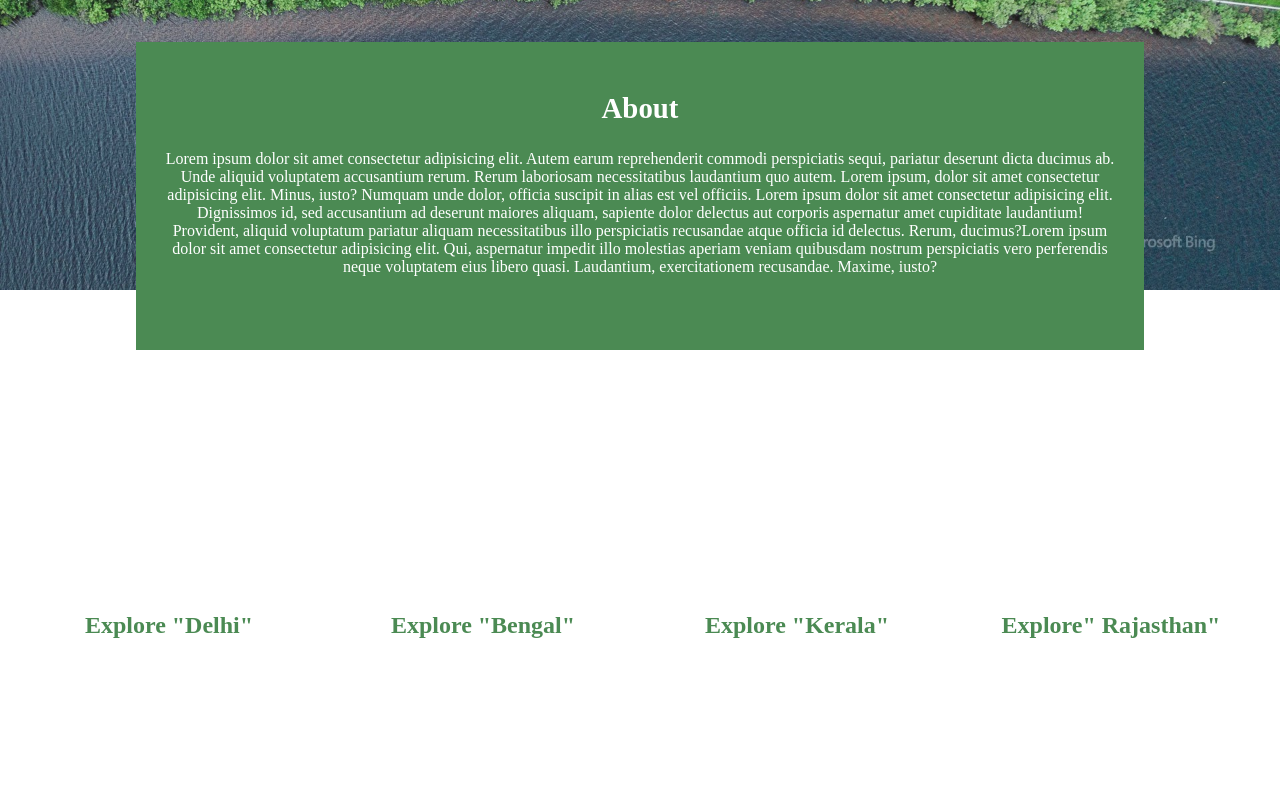
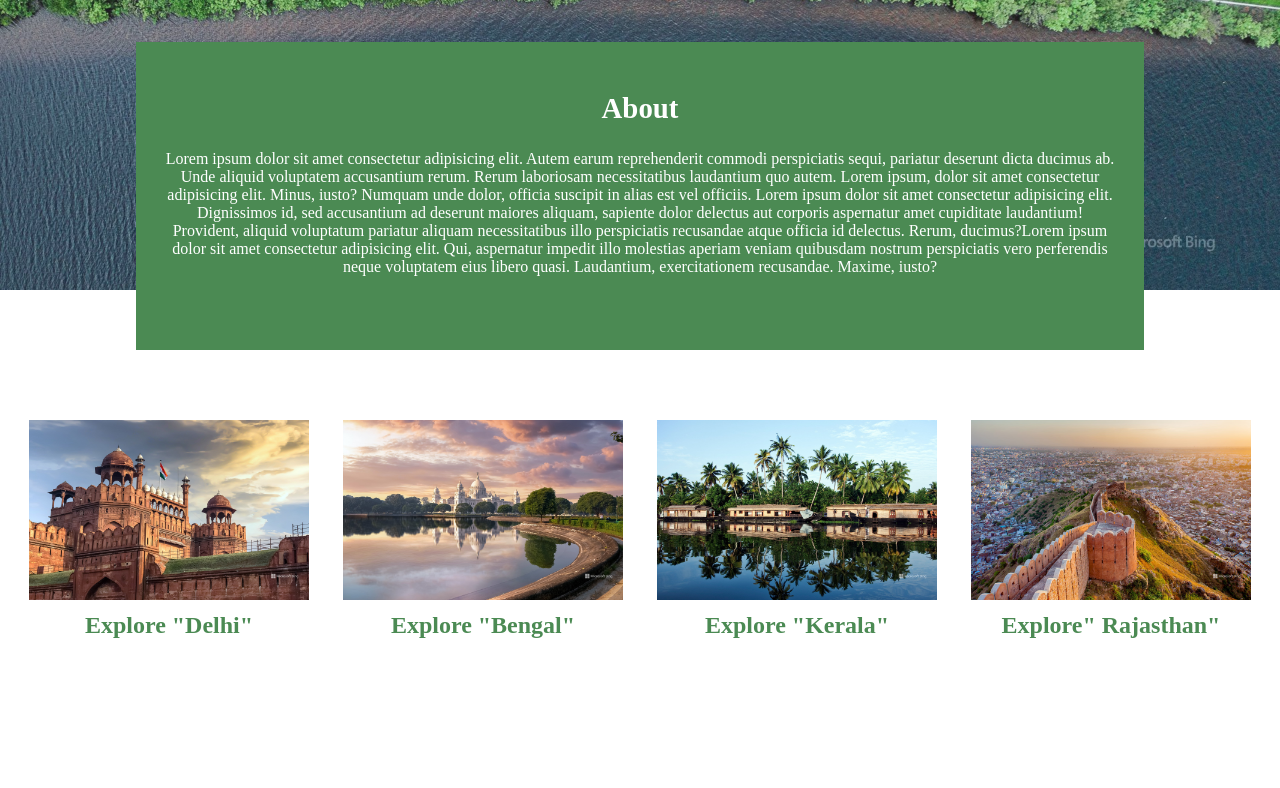
Before and after one commit to IndranilChowdhury/mypage, a plain HTML site: page index.html in a window 1280 px wide. Shown: the part 402-1190 px from the top of the page. Drawn offline with Linux system fonts and the light colour scheme.

Commit message:
Update style.css

```diff
--- a/style.css
+++ b/style.css
@@ -182,23 +182,23 @@ text-shadow: 4px 4px 6px rgb(88, 88, 88);
 
 
 #img1 {
-    background: url('delhi1.jpg') center center/cover;
+    background: url('img/delhi1.jpg') center center/cover;
 
     transition: all 1.7s;
 }
 
 #img2 {
-    background: url('bengal1.jpg') center center/cover;
+    background: url('img/bengal1.jpg') center center/cover;
     transition: all 1.7s;
 }
 
 #img3 {
-    background: url('kerala1.jpg') center center/cover;
+    background: url('img/kerala1.jpg') center center/cover;
     transition: all 1.7s;
 }
 
 #img4 {
-    background: url('rajasthan1.jpg') center center/cover;
+    background: url('img/rajasthan1.jpg') center center/cover;
     transition: all 1.7s;
 }
 
@@ -207,22 +207,22 @@ text-shadow: 4px 4px 6px rgb(88, 88, 88);
 }
 
 #img1:hover {
-    background: url('delhi2.jpg') center center/cover;
+    background: url('img/delhi2.jpg') center center/cover;
     transform: scale(1.1);
 }
 
 #img2:hover {
-    background: url('bengal2.jpg') center center/cover;
+    background: url('img/bengal2.jpg') center center/cover;
     transform: scale(1.1);
 }
 
 #img3:hover {
-    background: url('kerala2.jpg') center center/cover;
+    background: url('img/kerala2.jpg') center center/cover;
     transform: scale(1.1);
 }
 
 #img4:hover {
-    background: url('rajasthan2.jpg') center center/cover;
+    background: url('img/rajasthan2.jpg') center center/cover;
     transform: scale(1.1);
 }
 
```
